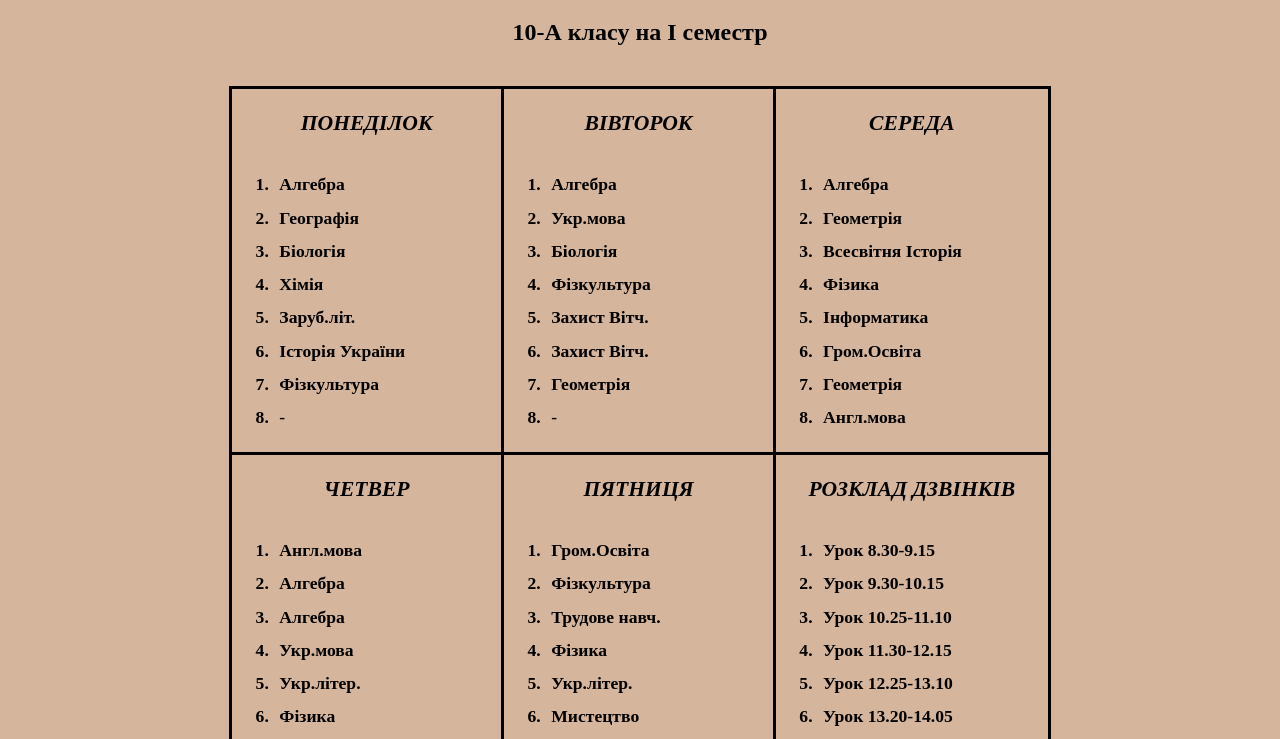
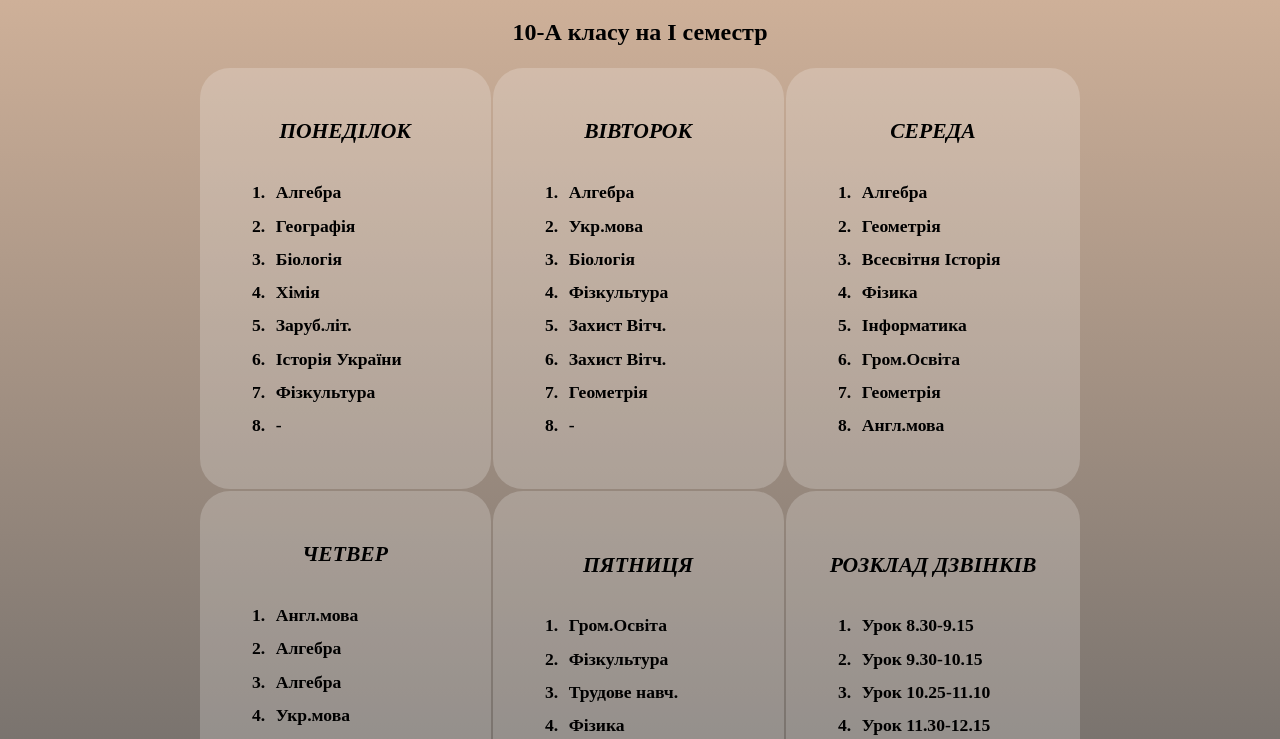
Before and after one commit to Tripchanski/home_work3, a plain HTML site: page index.html in a window 1280 px wide. Shown: the part 61-800 px from the top of the page. Drawn offline with Linux system fonts and the light colour scheme.

Commit message:
Home_Work3_1

```diff
--- a/index.html
+++ b/index.html
@@ -10,16 +10,15 @@
 </head>
 
 <body>
-  <h1>РОЗКЛАД УРОКІВ</h1>
+  <h1 class="main_text">РОЗКЛАД УРОКІВ</h1>
   <h2>10-А класу на I семестр</h2>
-
-  <div>
+  <div class = "main">
     <table>
       <tr>
         <td>
           <i><h3>ПОНЕДІЛОК</h3></i>
           <ol>
-            <strong><li>Алгебра</li></strong>
+            <strong><li><span>Алгебра</li></strong>
             <strong><li>Географія</li></strong>
             <strong><li>Біологія</li></strong>
             <strong><li>Хімія</li></strong>
--- a/style.css
+++ b/style.css
@@ -1,17 +1,31 @@
 body{
-    background-color: #d5b59c;
+    background: linear-gradient(
+        180deg,
+        #d5b59c,
+        rgba(0, 0, 0, 0.61)
+    );
+
 }
 
-h1, h2{
+
+.main{
+    display: flex;
+    justify-content: center;
+}
+
+
+.main_text, h2{
     text-align: center;
 }
 
+
 h2{
-    margin-bottom: 40px;
+    margin-bottom: 20px;
 }
 
 
 h3{
+
     padding-bottom: 10px;
     font-size: 1.35em;
     text-align: center;
@@ -26,25 +40,21 @@ li{
 
 li:hover{
     font-size: 1.2em;
+    border-radius: 10px;
+    background-color: rgba(240, 248, 255, 0.600);
 }
-
-
-div{
-    display: flex;
-    justify-content: center;
-}
-
 
 
 td{
     width: 400px;
     display: table-cell;
-    border: 3px solid rgb(0, 0, 0);
+    background-color: rgba(255, 255, 255, 0.2);
+    border-radius: 30px;
     opacity: 1;
+    padding: 30px;
+
 }
 
 table {
-    width: 65%;
-    border: 3px solid rgb(0, 0, 0);
-    border-collapse: collapse;
+    width: 70%;
 }
```
